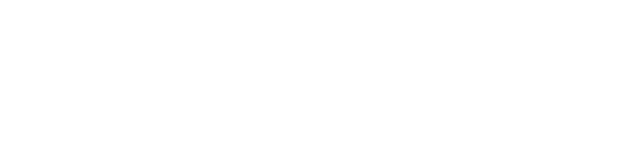
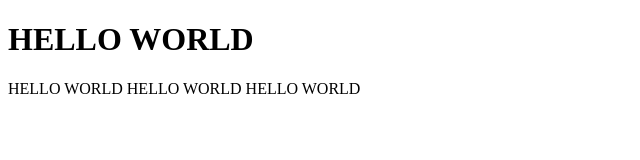
Before and after one commit to NathanBaker5901/Hyperfix8, a plain HTML site: page index.html in a window 1280 px wide. Shown: the whole page, without its empty margins (0-640 px from the left). Drawn offline with Linux system fonts and the light colour scheme.

Commit message:
Added content to index.HTML

```diff
--- a/index.html
+++ b/index.html
@@ -6,6 +6,7 @@
     <title>Document</title>
 </head>
 <body>
-
+    <h1> HELLO WORLD </h1>
+    <p1> HELLO WORLD HELLO WORLD HELLO WORLD</p1>
 </body>
 </html>
```
